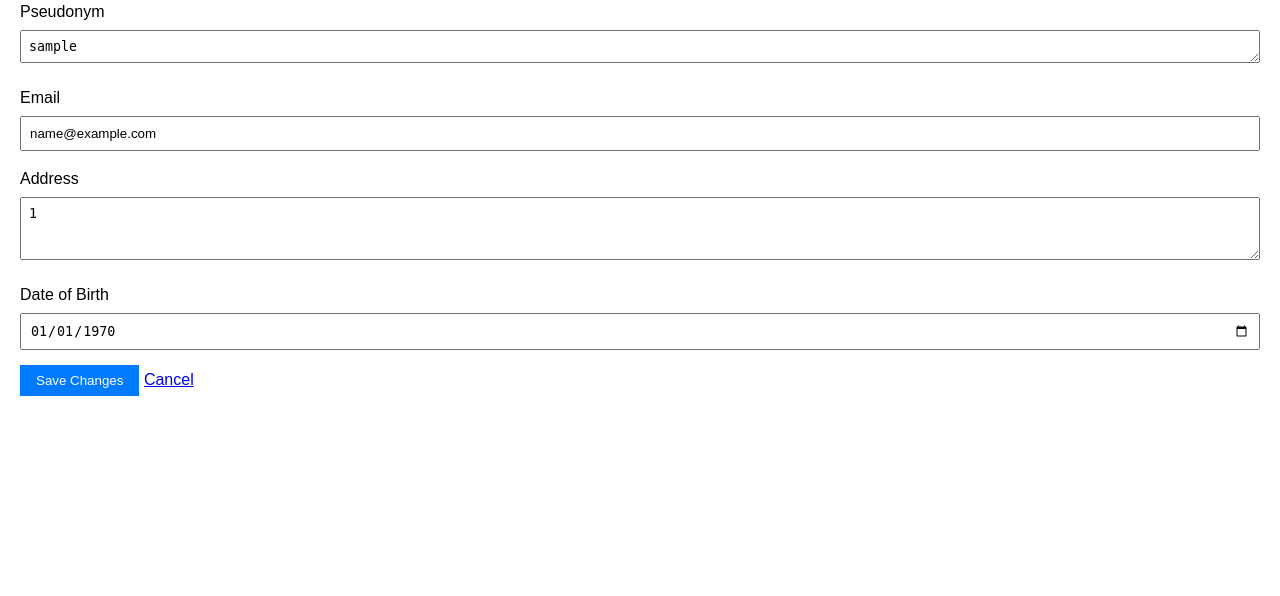
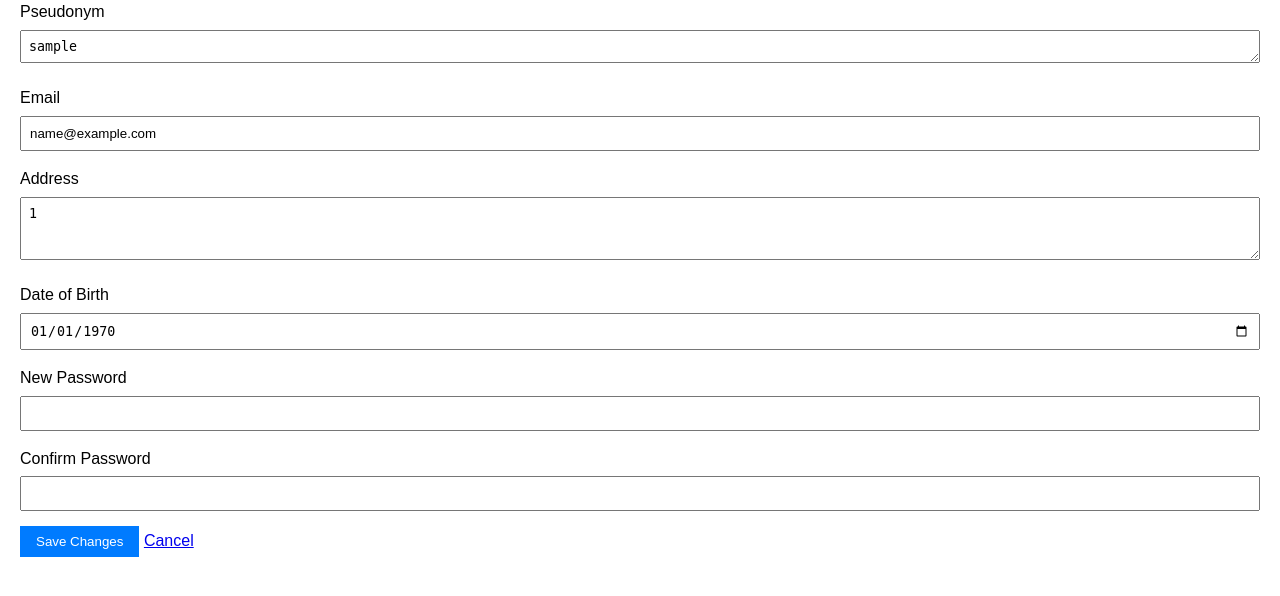
Before and after one commit to g-tejas/comp353-grp7-final-project, a PHP site: page /edit_profile.php in a window 1280 px wide. Shown: the part 136-732 px from the top of the page. Run offline with PHP 8.4, Linux system fonts and the light colour scheme; the visitor is signed in with stand-in values (Sample User, id 1).

Commit message:
Added change password option

```diff
--- a/frontend/edit_profile.php
+++ b/frontend/edit_profile.php
@@ -41,11 +41,22 @@ if (!isset($_SESSION['pseudonym']) || !isset($_SESSION['address']) || !isset($_S
     <meta name="viewport" content="width=device-width, initial-scale=1.0">
     <title>Edit Profile</title>
     <link rel="stylesheet" href="css/style.css">
+    <script>
+        function validateForm() {
+            var password = document.getElementById("password").value;
+            var confirmPassword = document.getElementById("confirm_password").value;
+            if (password !== confirmPassword) {
+                alert("Passwords do not match.");
+                return false;
+            }
+            return true;
+        }
+    </script>
 </head>
 <body>
     <div class="container">
         <h2>Edit Profile</h2>
-        <form action="processes\update_profile.php" method="POST">
+        <form action="processes/update_profile.php" method="POST" onsubmit="return validateForm()">
             <div class="form-group">
                 <label for="pseudonym">Pseudonym</label>
                 <textarea class="form-control" id="pseudonym" name="pseudonym" rows="1"><?php echo htmlspecialchars($_SESSION['pseudonym']); ?></textarea>
@@ -63,6 +74,14 @@ if (!isset($_SESSION['pseudonym']) || !isset($_SESSION['address']) || !isset($_S
                 <input type="date" class="form-control" id="dob" name="dob" value="<?php echo date('Y-m-d', strtotime($_SESSION['dob'])); ?>" required>
             </div>
             <div class="form-group">
+                <label for="password">New Password</label>
+                <input type="password" class="form-control" id="password" name="password">
+            </div>
+            <div class="form-group">
+                <label for="confirm_password">Confirm Password</label>
+                <input type="password" class="form-control" id="confirm_password" name="confirm_password">
+            </div>
+            <div class="form-group">
                 <button type="submit" class="btn btn-primary">Save Changes</button>
                 <a href="profile.php" class="btn btn-secondary">Cancel</a>
             </div>
```
Also changed, not shown: frontend/processes/update_profile.php (+14 -4 lines).
